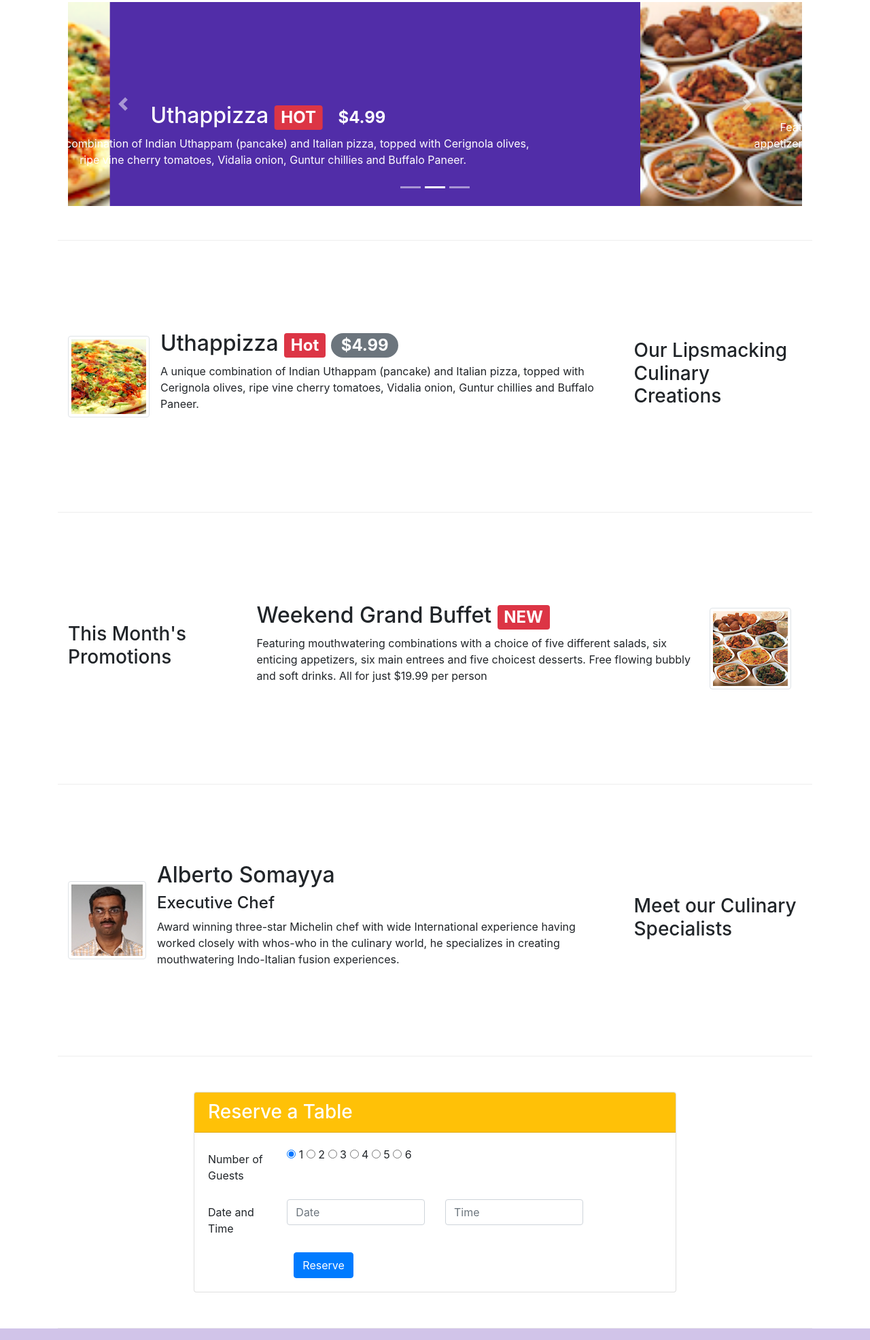
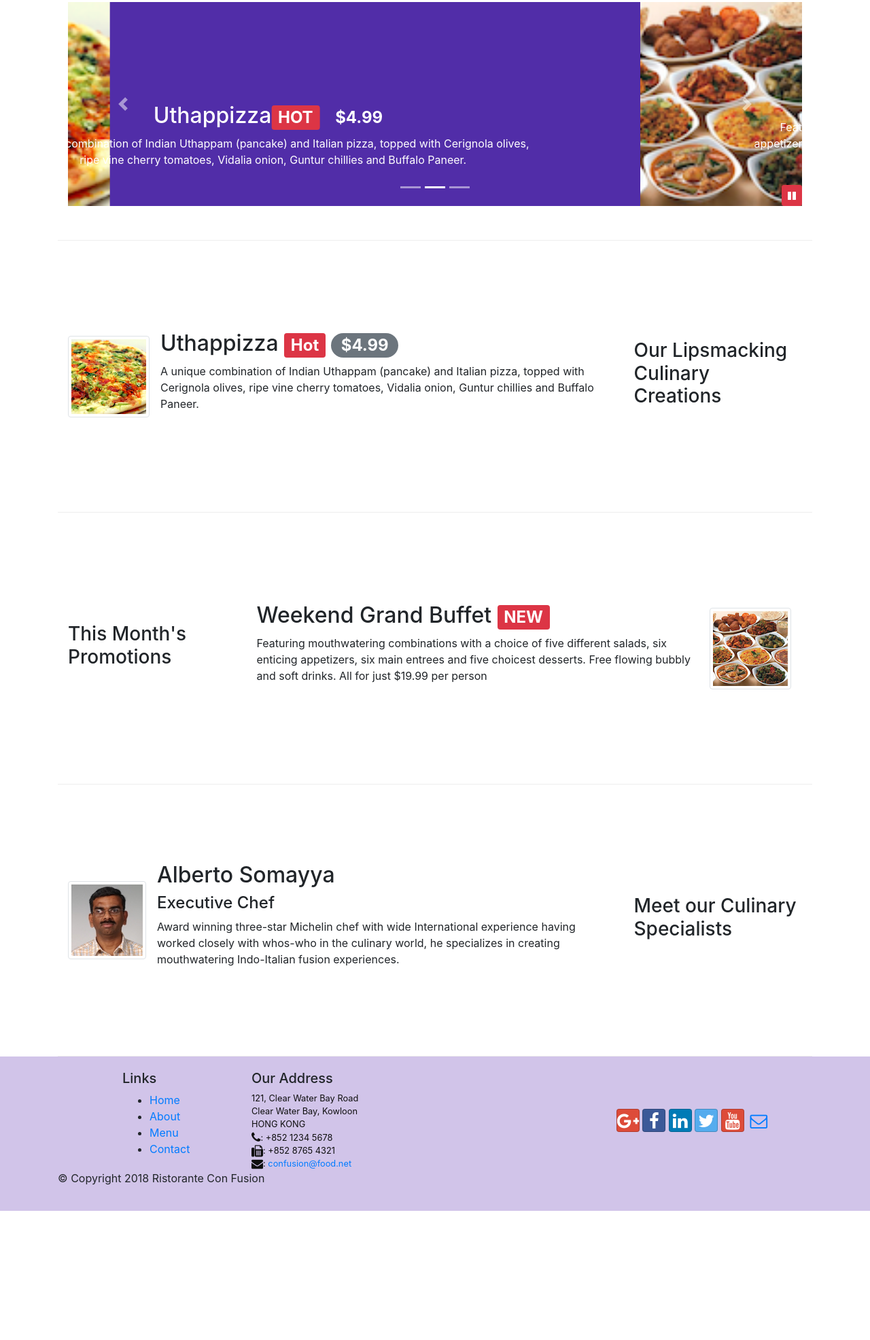
Before and after one commit to chiarld/conFusion, a website: page index.html in a window 1280 px wide. Shown: the part 381-2352 px from the top of the page at 68% size. After the commit the page ends 2162 px from the top, so only its background shows below. Drawn offline with nearby package versions, Linux system fonts and the light colour scheme.

Commit message:
Bootstrap and JQuery and More Bootstrap and JQuery

```diff
--- a/css/styles.css
+++ b/css/styles.css
@@ -67,3 +67,10 @@ address
     left: 0;
     min-height: 300px;
 }
+
+#carouselButton
+{
+    right: 0px;
+    position: absolute;
+    bottom: 0px;
+}
--- a/index.html
+++ b/index.html
@@ -162,7 +162,7 @@
                                 <img class="d-block img-fluid"
                                     src="img/uthappizza.png" alt="Uthappizza">
                                 <div class="carousel-caption d-none d-md-block">
-                                    <h2>Uthappizza <span class="badge badge-danger">HOT</span> <span class="badge badge-pill badge-default">$4.99</span></h2>
+                                    <h2>Uthappizza<span class="badge badge-danger">HOT</span> <span class="badge badge-pill badge-default">$4.99</span></h2>
                                     <p class="d-none d-sm-block">A unique combination of Indian Uthappam (pancake) and Italian pizza, topped with Cerignola olives, ripe vine cherry tomatoes, Vidalia onion, Guntur chillies and Buffalo Paneer.</p>
                                 </div>
                             </div>
@@ -195,6 +195,9 @@
                     <a class="carousel-control-next" href="#mycarousel" role="button" data-slide="next">
                         <span class="carousel-control-next-icon"></span>
                     </a>
+                    <button class="btn btn-danger btn-sm" id="carouselButton">
+                        <span class="fa fa-pause"></span>
+                    </button>
                 </div>
             </div>
         </div>
@@ -248,46 +251,6 @@
             </div>
         </div>
 
-        <div class="row row-content align-items-center">
-            <div class="col-12 col-sm-8 offset-sm-2">
-                    <div class="card">
-                            <h3 class="card-header bg-warning text-white" id="reserve">Reserve a Table</h3>
-                            <div class="card-body">
-                                    <form>
-                                        <div class="form-group row">
-                                            <label for="numguests" class="col-md-2 col-form-label">Number of Guests</label>
-                                            <div class="col-md-10">
-                                                    <input type="radio" name="numguests" value="one" checked> 1
-                                                    <input type="radio" name="numguests" value="two"> 2
-                                                    <input type="radio" name="numguests" value="three"> 3
-                                                    <input type="radio" name="numguests" value="four"> 4
-                                                    <input type="radio" name="numguests" value="five"> 5
-                                                    <input type="radio" name="numguests" value="six"> 6
-                                            </div>
-                                        </div>
-                                        <div class="form-group row">
-                                            <label for="dateandtime" class="col-md-2 col-form-label">Date and Time</label>
-                                            <div class="col-10 col-sm-4">
-                                                    <input type="text" class="form-control" id="date" name="date"
-                                                        placeholder="Date">
-                                            </div>
-                                            <div class="col-10 col-sm-4">
-                                                <input type="text" class="form-control" id="time" name="time"
-                                                    placeholder="Time">
-                                            </div>
-                                        </div>
-                                        <div class="form-group-row">
-                                            <div class="offset-md-2 col-md-10">
-                                                <button type="submit" class="btn btn-primary">Reserve</button>
-                                            </div>
-                                        </div>
-                                    </form>
-
-                            </div>
-                        </div>
-            </div>
-        </div>
-
     </div>
 
     <footer class="footer">
@@ -337,10 +300,25 @@
     <script src="node_modules/popper.js/dist/umd/popper.min.js"></script>
     <script src="node_modules/bootstrap/dist/js/bootstrap.min.js"></script>
     <script>
-        // When the page is ready to be rendered, wherever there is the given attribute, turn on the tooltip
-        $(document).ready(function(){
-            $('[data-toggle="tooltip"]').tooltip();
-        })
+        $(document).ready(function()
+        {
+            $('#mycarousel').carousel({interval: 2000});
+            $('#carouselButton').click(function()
+            {
+                if($('#carouselButton').children('span').hasClass('fa-pause'))
+                {
+                    $('#mycarousel').carousel('pause');
+                    $('#carouselButton').children('span').removeClass('fa-pause');
+                    $('#carouselButton').children('span').addClass('fa-play');
+                }
+                else
+                {
+                    $('#mycarousel').carousel('cycle');
+                    $('#carouselButton').children('span').removeClass('fa-play');
+                    $('#carouselButton').children('span').addClass('fa-pause');
+                }
+            });
+        });
     </script>
 
 </body>
```
